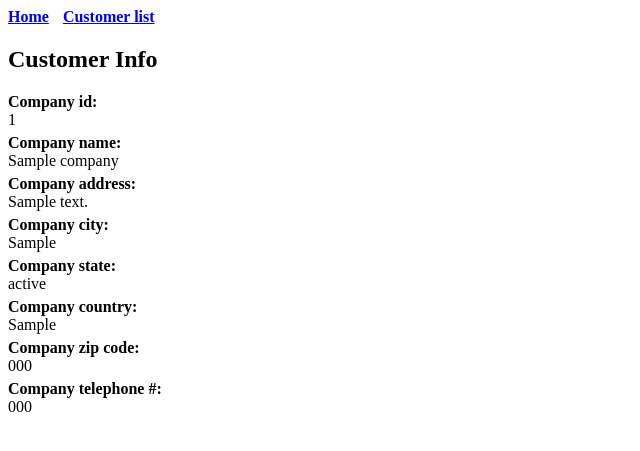
After one commit to inventabuild/mitch-business-apps, a Django app: page /company_manager/company_view/1 in a window 1280 px wide. The commit adds this page. Shown: the top 451 px of the page, without its empty margins (0-640 px from the left). Run offline with Django 4.2, Linux system fonts and the light colour scheme; tables that the repository leaves empty hold one stand-in row (values such as "Sample post"); parts of the project's set-up code (start-up, migrations or seed data) failed here and were passed over.

Commit message:
finished company_manager app

```diff
--- a/company_manager/templates/company_manager/company_new.html
+++ b/company_manager/templates/company_manager/company_new.html
@@ -10,13 +10,13 @@
 </head>
 <body>
     <div class="menu-hyperlink-format">
-        <a class="hyperlink-menu-item">Home</a>
-        <a >Company list</a>
+        <a href="{% url 'index' %}" class="hyperlink-menu-item">Home</a>
+        <a href="{% url 'company_list' %}">Company list</a>
     </div>
     <h2>
         New Company Form
     </h2>
-    <form action=# method="POST">
+    <form action="{% url 'company_new' %}" method="POST">
         {% csrf_token %}
         <div>
             <label>
--- a/company_manager/templates/company_manager/company_options_list.html
+++ b/company_manager/templates/company_manager/company_options_list.html
@@ -12,10 +12,10 @@
     <div class="menu-hyperlink-format">
         <h3>Home<h3>
     </div>
-    <h2>Company Options</h2>
+    <a href="{% url 'index' %}" class="hyperlink-menu-item">Company Options</a>
     <ul>
-        <li>Company New - Create a new company</li>
-        <li>Company list - List all the companies</li>
+        <li><a url href="{% url 'company_new' %}">Company New - Create a new company</a></li>
+        <li><a href="{% url 'company_list' %}">Company list - List all the companies</a></li>
     </ul>
 </body>
 </html>
--- /dev/null
+++ b/company_manager/templates/company_manager/company_view.html
@@ -0,0 +1,66 @@
+{% load static %}
+<!DOCTYPE html>
+<html lang="en">
+<head>
+    <meta charset="UTF-8">
+    <meta http-equiv="X-UA-Compatible" content="IE=edge">
+    <meta name="viewport" content="width=device-width, initial-scale=1.0">
+    <link rel="stylesheet" href="{% static 'company_manager/styles.css' %}">
+    <title>Document</title>
+</head>
+<body>
+    <div class="menu-hyperlink-format">
+        <a href="{% url 'index' %}" class="hyperlink-menu-item">Home</a>
+        <a href="{% url 'company_list' %}">Customer list</a>
+    </div>
+    <h2>Customer Info</h2>
+    <div>
+        <label class="output-label">Company id: </label>
+        <span class="company-view-output">
+            {{ company_single.id }}
+        </span>
+    </div>
+    <div>
+        <label class="output-label">Company name: </label>
+        <span class="company-view-output">
+            <label>{{ company_single.name }}</label>
+        </span>
+    </div>
+    <div>
+        <label class="output-label">Company address: </label>
+        <span class="company-view-output">
+            <label>{{ company_single.address }}</label>
+        </span>
+    </div>
+    <div>
+        <label class="output-label">Company city: </label>
+        <span class="company-view-output">
+            <label>{{ company_single.city }}</label>
+        </span>
+    </div>
+    <div>
+        <label class="output-label">Company state: </label>
+        <span class="company-view-output">
+            <label>{{ company_single.state }}</label>
+        </span>
+    </div>
+    <div>
+        <label class="output-label">Company country: </label>
+        <span class="company-view-output">
+            <label>{{ company_single.country }}</label>
+        </span>
+    </div>
+    <div>
+        <label class="output-label">Company zip code: </label>
+        <span class="company-view-output">
+            <label>{{ company_single.zip_code }}</label>
+        </span>
+    </div>
+    <div>
+        <label class="output-label">Company telephone #: </label>
+        <span class="company-view-output">
+            <label>{{ company_single.tel }}</label>
+        </span>
+    </div>
+</body>
+</html>
--- a/company_manager/urls.py
+++ b/company_manager/urls.py
@@ -4,4 +4,6 @@ from . import views
 urlpatterns = [
     path('company_options_list', views.company_options_list, name='company_options_list'),
     path('company_new', views.company_new, name='company_new'),
+    path('company_view/<int:id>', views.company_view, name='company_view'),
+    path('company_list', views.company_list, name='company_list'),
 ]
--- a/company_manager/views.py
+++ b/company_manager/views.py
@@ -26,3 +26,15 @@ def company_new(request):
         'message': message
     }
     return render(request, 'company_manager/company_new.html', data)
+def company_view(request, id):
+    company_single=models.Company.objects.get(id=id)
+    data={
+        'company_single': company_single
+    }
+    return render(request, 'company_manager/company_view.html', data)
+def company_list(request):
+    company_all=models.Company.objects.all().order_by('name')
+    data = {
+        'company_all': company_all
+    }
+    return render(request, 'company_manager/company_list.html', data)
```
Also changed, not shown: company_manager/templates/company_manager/company_list.html (added, +34 -0 lines).
